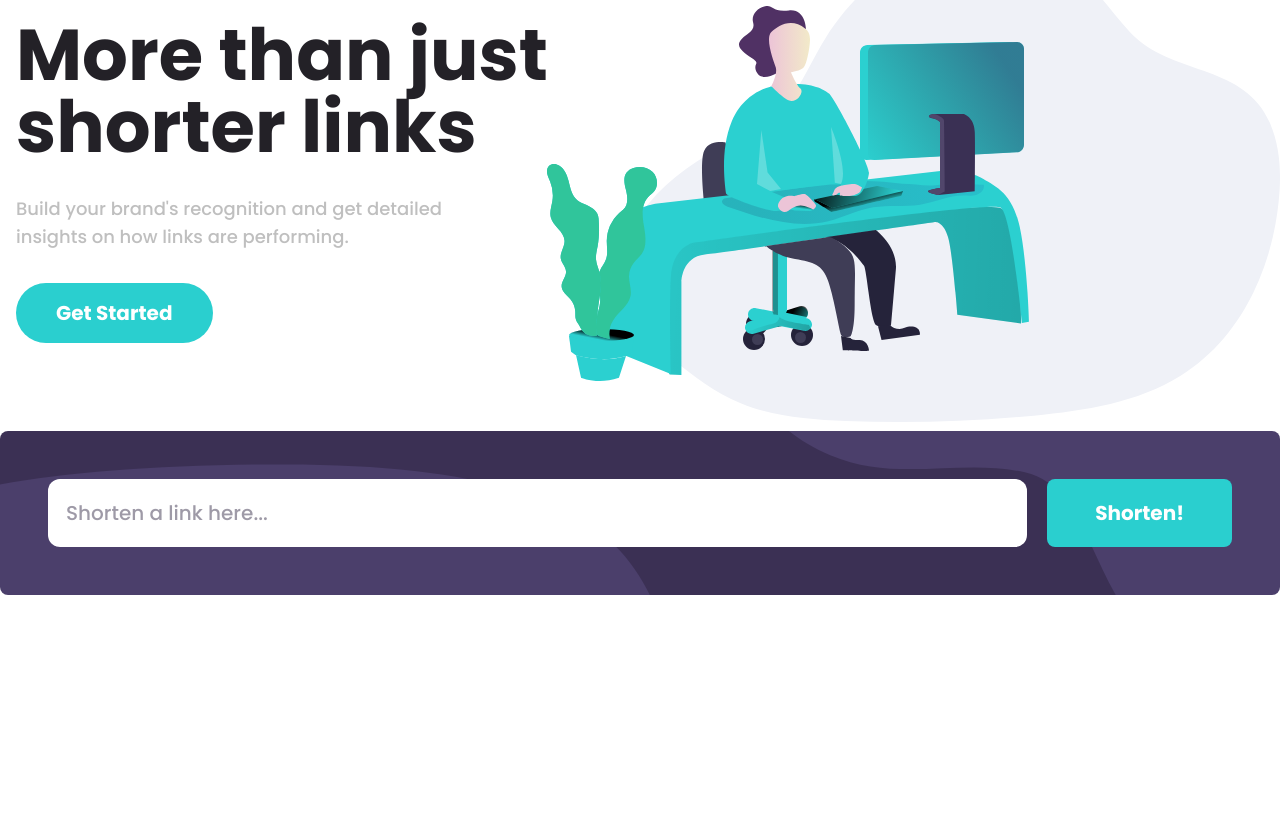
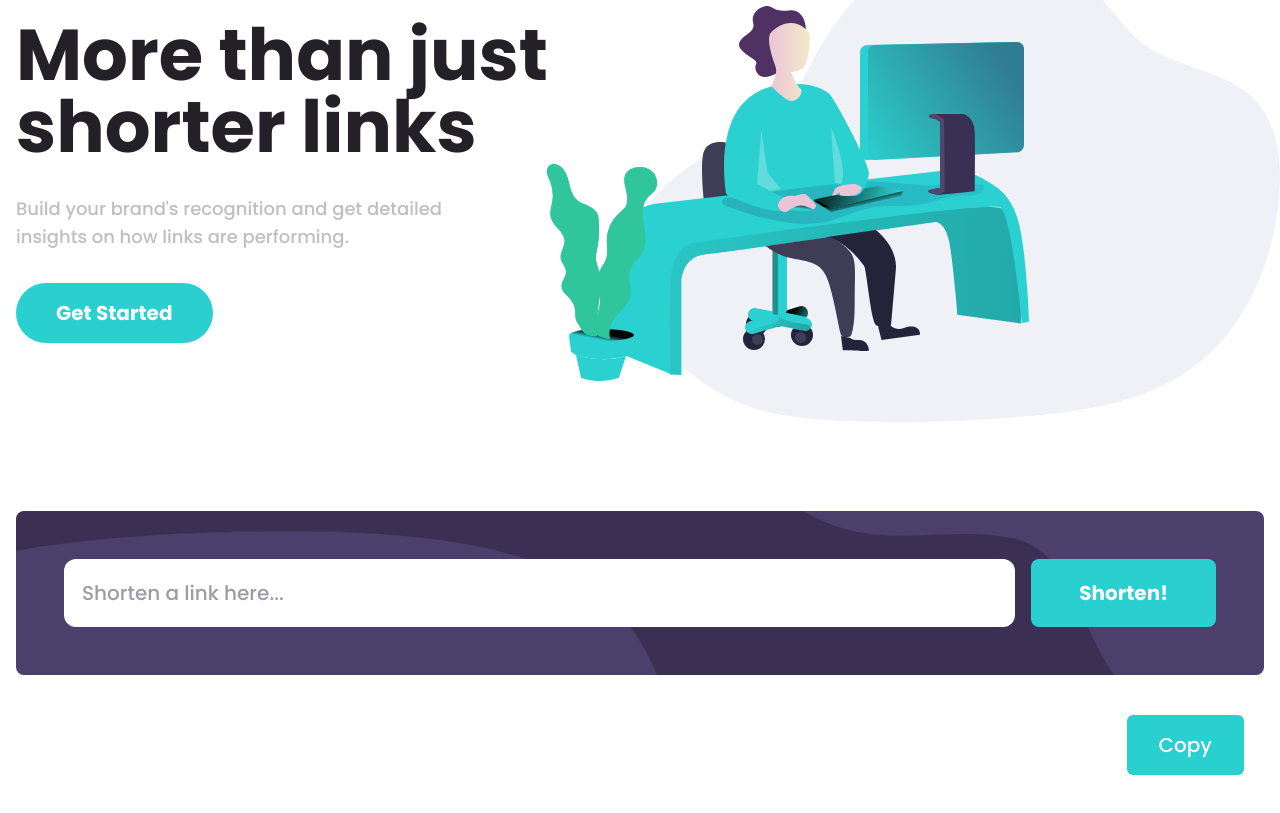
Before and after one commit to stove-jeebs/url-shortening-api, a React (Create React App) app: page / in a window 1280 px wide. Shown: the part 217-1030 px from the top of the page. Before the commit the page ends 812 px from the top, so only its background shows below. Built offline with nearby package versions, Linux system fonts and the light colour scheme; the HTML template or start-up script is replaced by a standard one.

Commit message:
shortenCard.jsx

```diff
--- a/src/components/Hero.jsx
+++ b/src/components/Hero.jsx
@@ -4,13 +4,13 @@ export default function Hero() {
   return (
     <div className="flex flex-col md:flex-row-reverse text-center lg:text-left justify-center">
       <div
-        className="flex items-center ml-8 min-h-[500px] w-full pt-[70vw] bg-[top_left_2rem]
+        className="flex items-center min-h-[500px] w-full pt-[70vw] bg-[top_left_2rem]
 					bg-[length:100vw] lg:bg-auto md:bg-top lg:bg-right md:bg-[length:50vw]
 					lg:bg-[length:50%] md:pt-[35vw] lg:pt-0 bg-no-repeat
 					max-w-7xl lg:container"
         style={{ backgroundImage: `url(${heroImage})` }}
       >
-        <div className="mr-8 lg:w-1/2 flex flex-col items-center lg:items-start">
+        <div className="lg:w-1/2 flex flex-col items-center lg:items-start">
           <h1 className="font-bold text-4xl sm:text-5xl md:text-7xl text-veryDarkViolet">
             More than just shorter links
           </h1>
--- a/src/components/shorten/Shorten.jsx
+++ b/src/components/shorten/Shorten.jsx
@@ -1,13 +1,14 @@
-import Card from "./shortenCard";
-import backgroundPattern from "../../assets/bg-shorten-desktop.svg";
+import Card from "./ShortenCard";
+import desktopPattern from "../../assets/bg-shorten-desktop.svg";
 
 export default function Shorten() {
   return (
+    <div className="container my-20">
       <form
         action="/test"
-      className="container flex flex-col md:flex-row px-12 py-12 rounded-lg
-				bg-secondary bg-contain gap-5 bg-cover"
-      style={{ backgroundImage: `url(${backgroundPattern})` }}
+        className="flex flex-col md:flex-row px-4 md:px-12 py-12 rounded-lg
+				bg-secondary bg-contain gap-6 md:gap-4 bg-cover bg-center"
+        style={{ backgroundImage: `url(${desktopPattern})` }}
       >
         <input
           type="text"
@@ -23,5 +24,9 @@ export default function Shorten() {
           Shorten!
         </button>
       </form>
+      <div>
+        <Card />
+      </div>
+    </div>
   );
 }
--- a/src/components/shorten/shortenCard.jsx
+++ b/src/components/shorten/shortenCard.jsx
@@ -0,0 +1,19 @@
+export default function ShortenCard({ url, shortUrl }) {
+  return (
+    <div
+      className="flex flex-col md:flex-row gap-8 my-8 px-5 py-2 justify-between text-xl
+				bg-white"
+    >
+      <p className="text-veryDarkViolet">{url}</p>
+      <div className="flex flex-col md:flex-row">
+        <span className="text-primary mb-4">{shortUrl}</span>
+        <button
+          type="button"
+          className="bg-primary hover:bg-primaryHover rounded-md text-white px-8 py-4"
+        >
+          Copy
+        </button>
+      </div>
+    </div>
+  );
+}
```
Lines whose indentation alone changed are shown as unchanged.
